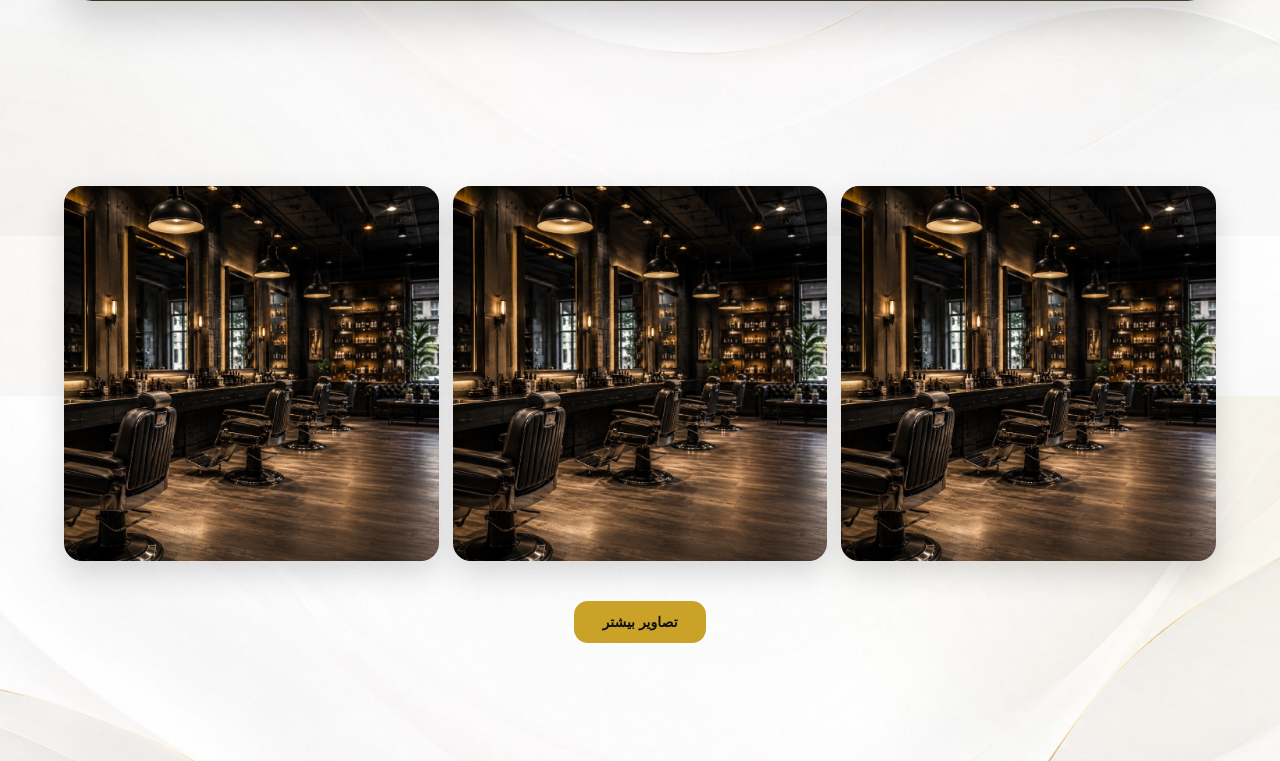
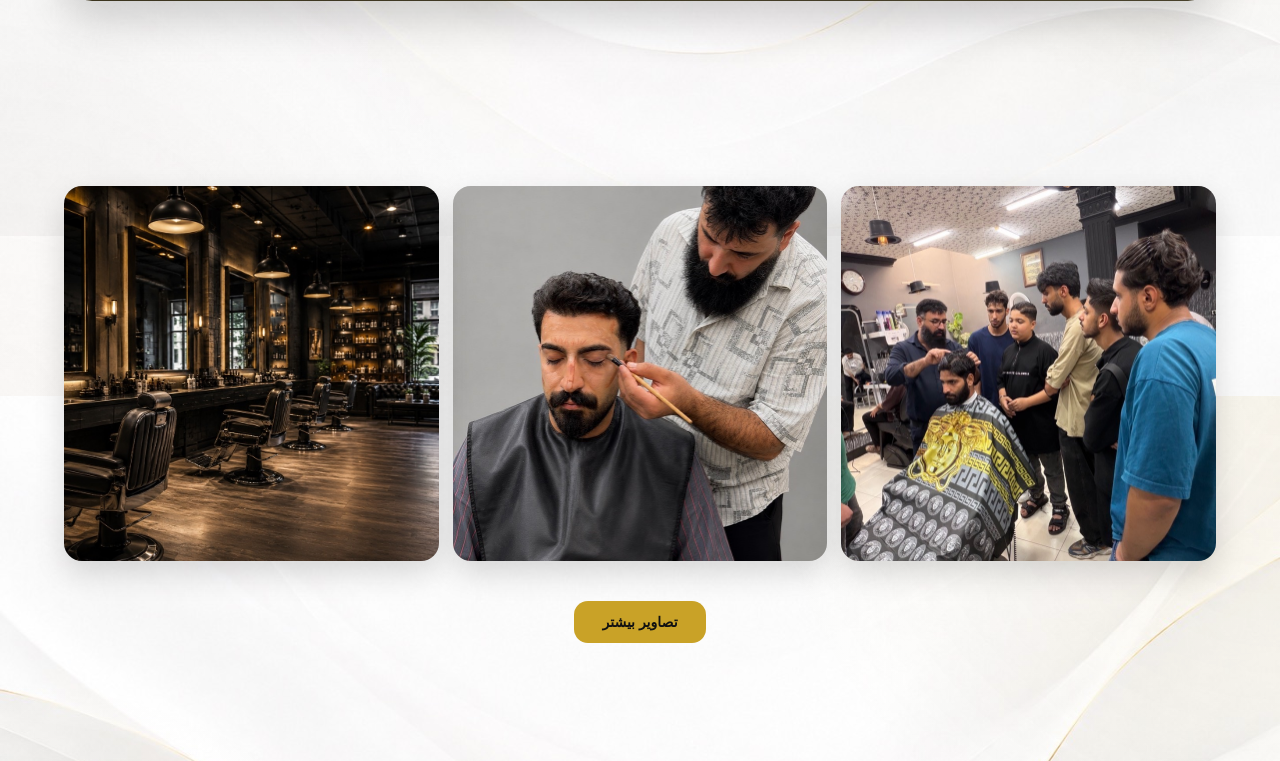
Before and after one commit to amirbarzivand80-dev/DastanpourAcademy, a Django app: page / in a window 1280 px wide. Shown: the part 3604-4365 px from the top of the page. Run offline with Django 5.2, Linux system fonts and the light colour scheme; data that the repository does not hold is empty; some web fonts are replaced.

Commit message:
Update project changes

```diff
--- a/core/templates/core/about.html
+++ b/core/templates/core/about.html
@@ -125,8 +125,8 @@
 
             <div class="gallery-row two">
 
-                <img src="{% static 'images/about/about1.jpg' %}" alt="">
-                <img src="{% static 'images/about/about2.jpg' %}" alt="">
+                <img src="{% static 'images/about/about1.webp' %}" alt="">
+                <img src="{% static 'images/about/about2.webp' %}" alt="">
 
             </div>
 
--- a/core/templates/core/home.html
+++ b/core/templates/core/home.html
@@ -1041,14 +1041,14 @@
 
         <div class="home-gallery-item">
             <img
-                src="{% static 'images/about/about1.jpg' %}"
+                src="{% static 'images/about/about1.webp' %}"
                 alt=""
             >
         </div>
 
         <div class="home-gallery-item">
             <img
-                src="{% static 'images/about/about2.jpg' %}"
+                src="{% static 'images/about/about2.webp' %}"
                 alt=""
             >
         </div>
--- a/static/css/components.css
+++ b/static/css/components.css
@@ -496,7 +496,7 @@
 
     height:100vh;
 
-    background-image:url("/static/images/hero.png");
+    background-image:url("/static/images/hero.webp");
     background-size:cover;
     background-position:center;
 
```
Also changed, not shown: static/images/about/about1.jpg (deleted), static/images/about/about1.webp (added), static/images/about/about2.jpg (deleted), static/images/about/about2.webp (added), static/images/hero.png (deleted), static/images/hero.webp (added).
